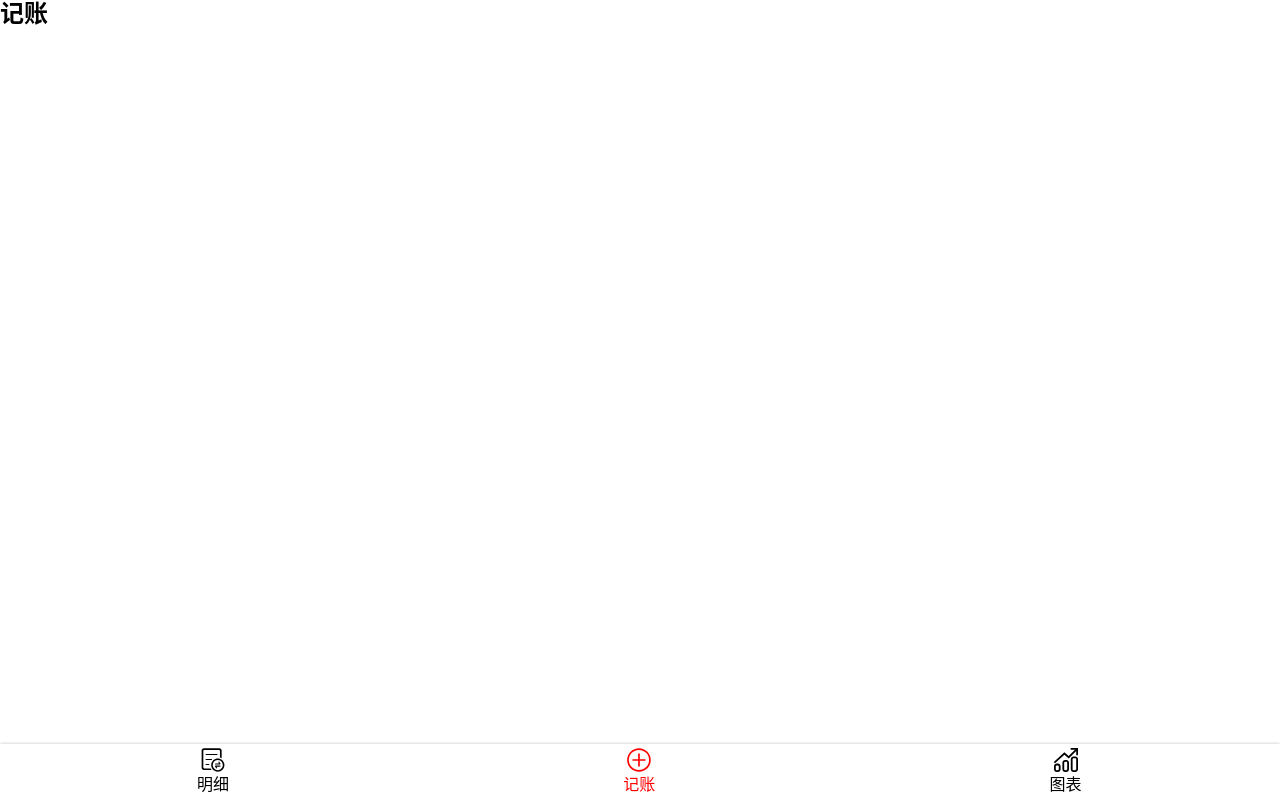
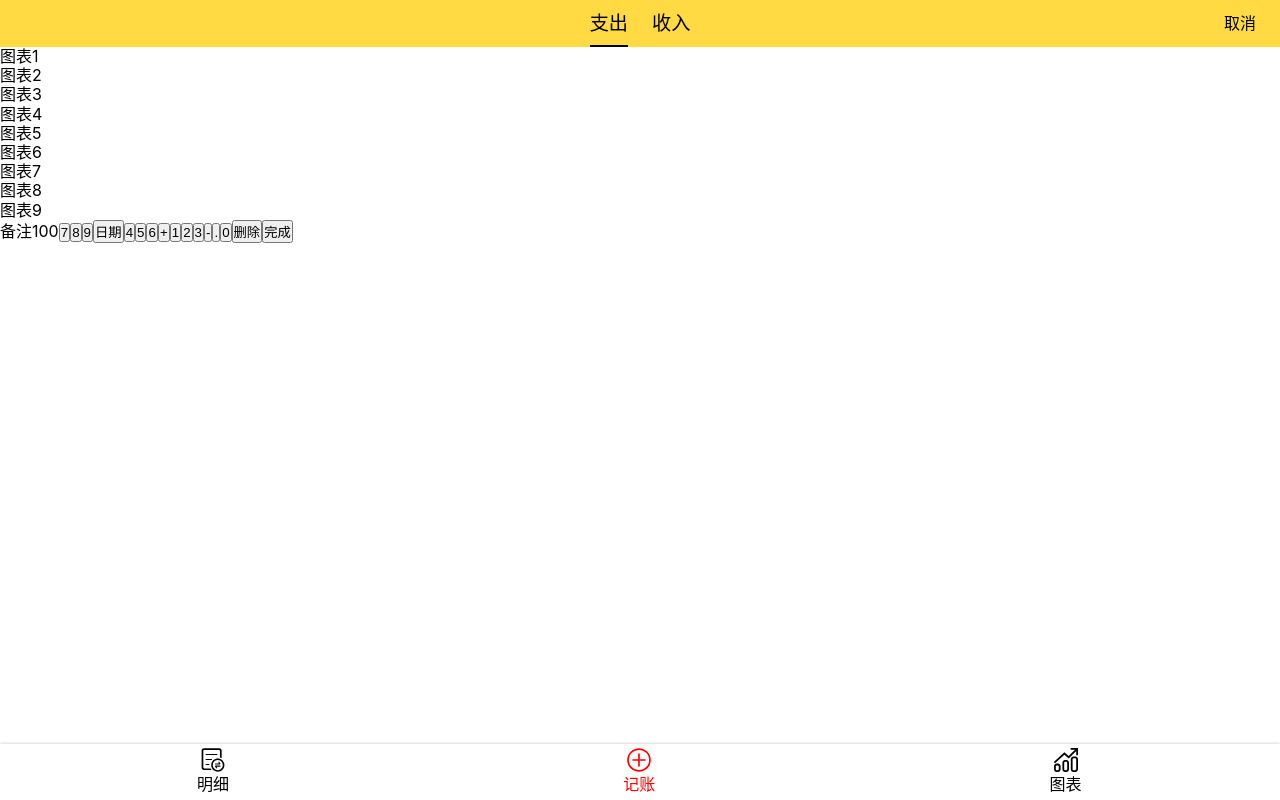
Before and after one commit to DDB324/duoduojizhang-React, a React app: page /#/money in a window 1280 px wide. Built offline with nearby package versions, Linux system fonts and the light colour scheme.

Commit message:
CategorySection布局

```diff
--- a/src/Views/Money.tsx
+++ b/src/Views/Money.tsx
@@ -1,11 +1,92 @@
 import React from 'react';
 import Layout from '../components/Layout';
+import styled from 'styled-components';
 
+const CategorySection = styled.section`
+  background: #ffda43;
+  position: relative;
+
+  > ul {
+    display: flex;
+    font-size: 1.2em;
+    justify-content: center;
+    align-items: center;
+
+    > li {
+      margin: 12px 12px;
+      position: relative;
+
+      > span {
+        &.selected::after {
+          content: '';
+          position: absolute;
+          display: block;
+          bottom: -12px;
+          left: 0;
+          height: 2.5px;
+          background: black;
+          width: 100%;
+        }
+      }
+    }
+  }
+
+  > span {
+    position: absolute;
+    padding-right: 24px;
+    right: 0;
+    top: 50%;
+    transform: translateY(-50%);
+  }
+`;
+const TagsSection = styled.section`
+`;
+const NumberPadSection = styled.section`
+`;
 
 const Money = () => {
   return (
     <Layout>
-      <h2>记账</h2>
+      <CategorySection>
+        <ul>
+          <li><span className='selected'>支出</span></li>
+          <li><span>收入</span></li>
+        </ul>
+        <span>取消</span>
+      </CategorySection>
+      <TagsSection>
+        <ul>
+          <li>图表1</li>
+          <li>图表2</li>
+          <li>图表3</li>
+          <li>图表4</li>
+          <li>图表5</li>
+          <li>图表6</li>
+          <li>图表7</li>
+          <li>图表8</li>
+          <li>图表9</li>
+        </ul>
+      </TagsSection>
+      <NumberPadSection>
+        <span>备注</span>
+        <span>100</span>
+        <button>7</button>
+        <button>8</button>
+        <button>9</button>
+        <button>日期</button>
+        <button>4</button>
+        <button>5</button>
+        <button>6</button>
+        <button>+</button>
+        <button>1</button>
+        <button>2</button>
+        <button>3</button>
+        <button>-</button>
+        <button>.</button>
+        <button>0</button>
+        <button>删除</button>
+        <button>完成</button>
+      </NumberPadSection>
     </Layout>
   );
 };
```
